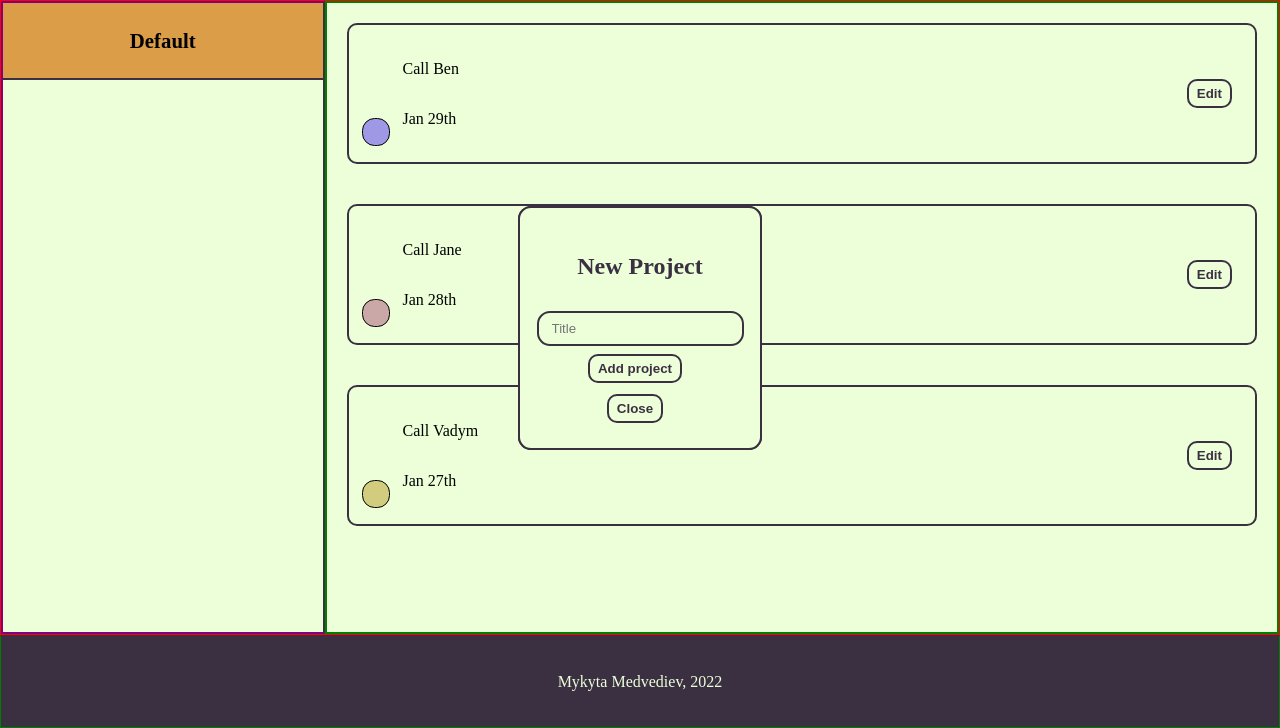
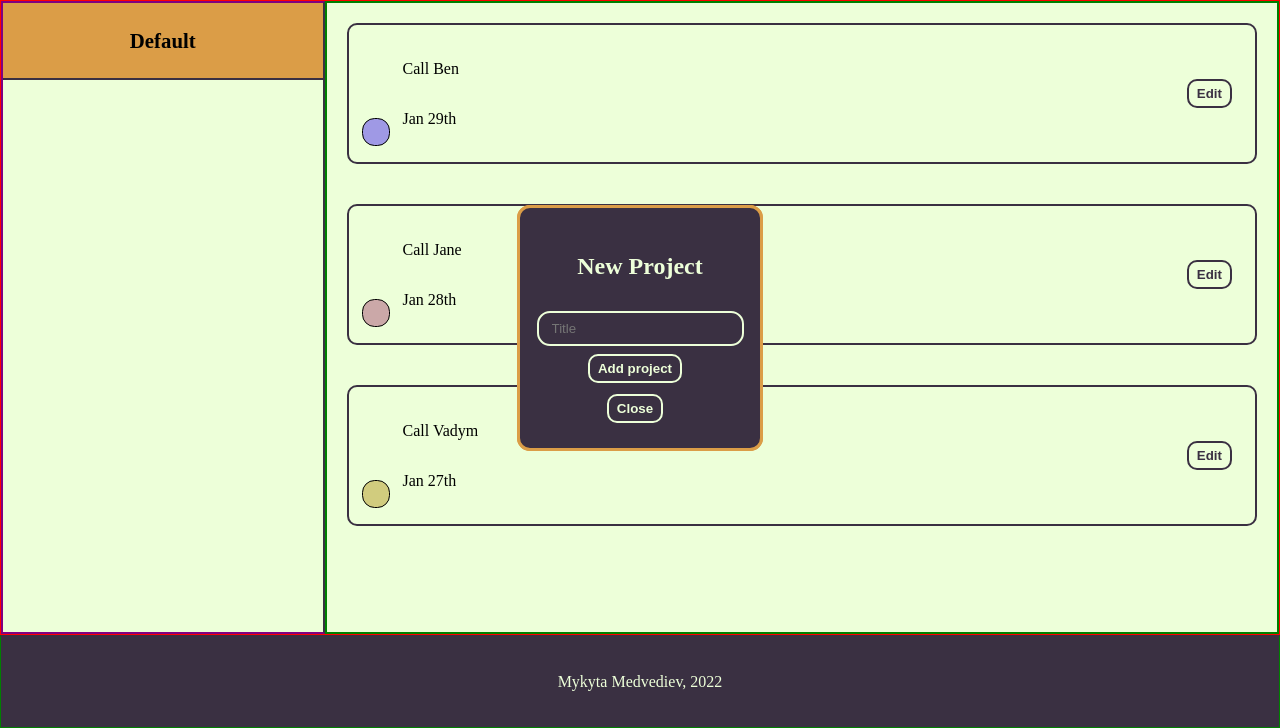
Before and after one commit to Furilon/to-do-app, a website built with webpack: page public/index.html in a window 1280 px wide. Both pictures are taken after a click on the button "Create Project". Shown: the part 72-800 px from the top of the page. Built offline with nearby package versions, Linux system fonts and the light colour scheme.

Commit message:
Adjusted form background color

```diff
--- a/src/style.css
+++ b/src/style.css
@@ -28,7 +28,7 @@ body {
     justify-content: space-evenly;
 }
 
-#header button {
+#header button, #itemFormContainer button, #projectFormContainer button {
     background-color: #3A3042;
     margin-right: 10px;
     color: #EDFFD9;
@@ -40,7 +40,7 @@ body {
                 color 0.2s ease-out 0.01s;
 }
 
-#header button:hover {
+#header button:hover, #itemFormContainer button:hover, #projectFormContainer button:hover{
     color: #3A3042;
     background-color: #EDFFD9;
     cursor: pointer;
@@ -193,12 +193,12 @@ button:hover {
     flex-direction: column;
     justify-content: space-around;
     align-items: center;
-    border: 2px solid #3A3042;
+    border: 3px solid #db9d47;
     padding: 20px;
     max-width: 250px;
     height: 200px;
-    background-color: #EDFFD9;
-    color: #3A3042;
+    background-color: #3A3042;
+    color: #EDFFD9;
     border-radius: 13px;
     top: 50%;
     left: 50%;
@@ -220,14 +220,14 @@ form {
 
 form input {
     margin-bottom: 8px;
-    border: 2px solid #3A3042;
-    background-color: #EDFFD9;
+    border: 2px solid #EDFFD9;
+    background-color: #3A3042;
     border-radius: 13px;
     padding: 8px 13px;
-    color: #3A3042
+    color: #EDFFD9;
 }
 
 form input:focus {
-    background-color: #3A3042;
-    color:#EDFFD9
+    background-color: #EDFFD9;
+    color:#3A3042
 }
```
